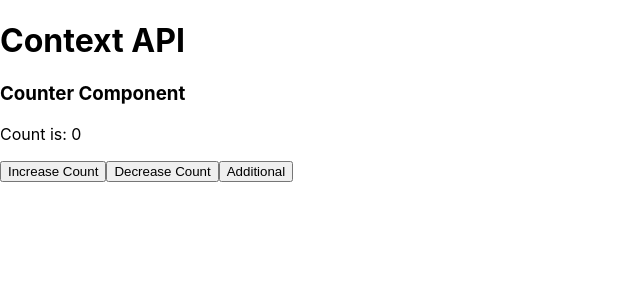
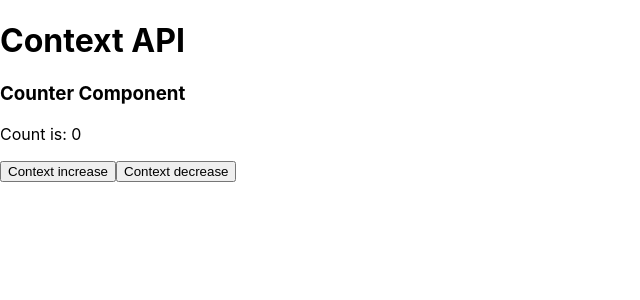
Before and after one commit to Jason2B3/context-learn, a React (Create React App) app: page / in a window 1280 px wide. Shown: the top 300 px of the page, without its empty margins (0-640 px from the left). Built offline with nearby package versions, Linux system fonts and the light colour scheme.

Commit message:
commit 4: Reusable Components with Context Functions

```diff
--- a/src/App.js
+++ b/src/App.js
@@ -1,22 +1,14 @@
 import "./App.css";
 
-import ActivateSight from "./ActivateSight";
 import Counter from "./components/Counter";
 import CounterContextProvider from "./contexts/CounterContext";
-import Additional from "./components/Additional";
 
-function App() {
-  function add1(){
-    console.log(9)
-   }
-   let obj={add1}
-   console.log(obj)
+function App(props) {
+
   return (
     <CounterContextProvider>
       <h1>Context API</h1>
       <Counter/>
-      <Additional/>
-      {/* <ActivateSight /> */}
     </CounterContextProvider>
   );
 }
--- a/src/components/Additional.js
+++ b/src/components/Additional.js
@@ -1,12 +1,7 @@
 import React from 'react'
-import { useCounter } from "../contexts/CounterContext";
-function Additional() {
-  const { increaseCount } = useCounter();
-  return (
-    <React.Fragment>
-      <button onClick={increaseCount}>Additional</button>
-    </React.Fragment>
-  );
+
+function Additional(props) {
+  return (<button onClick={props.handler}>{props.text}</button>);
 }
 
 export default Additional;
--- a/src/components/Counter.js
+++ b/src/components/Counter.js
@@ -1,15 +1,19 @@
 import React, { useContext } from "react";
 import { useCounter } from "../contexts/CounterContext";
+import Additional from "./Additional";
 
 function Counter() {
   // Bring in all the shared variables fro, CounterContext.ks
   const { count, increaseCount, decreaseCount } = useCounter();
+  const handlerA = () => alert("Handler A works");
   return (
     <React.Fragment>
       <h3>Counter Component</h3>
       <p>Count is: {count}</p>
-      <button onClick={increaseCount}>Increase Count</button>
-      <button onClick={decreaseCount}>Decrease Count</button>
+      {/*Pass context data through props*/}
+      <Additional text={"Context increase"} handler={increaseCount}/>
+      <Additional text={"Context decrease"} handler={decreaseCount}/>
+
     </React.Fragment>
   );
 }
```
